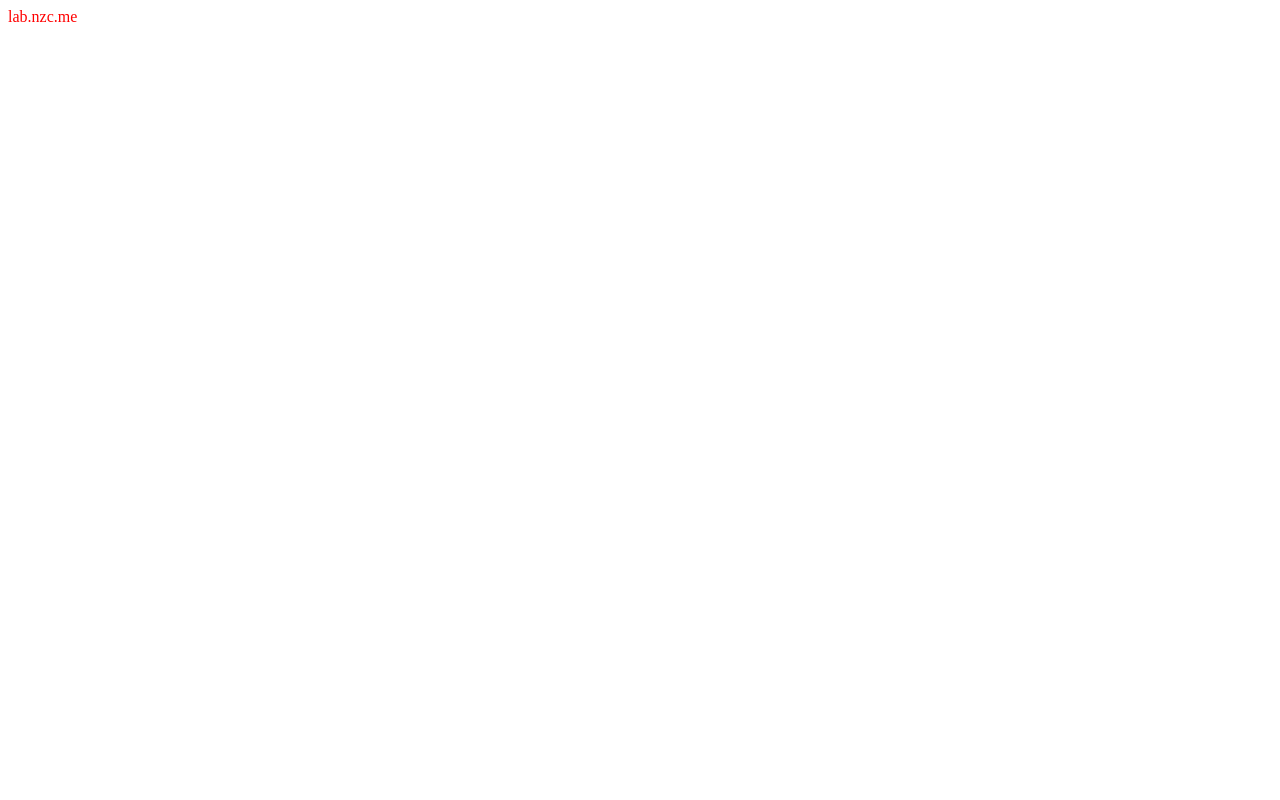
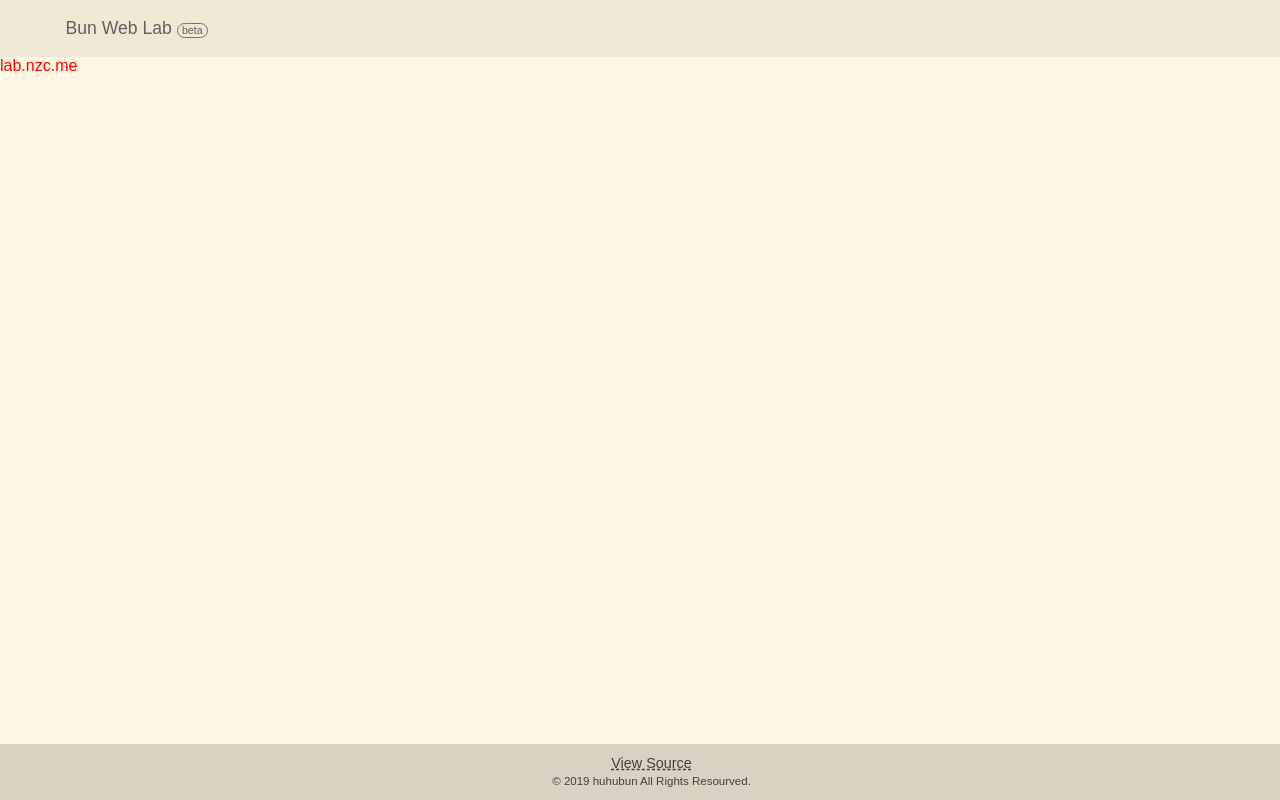
Before and after one commit to huhubun/BunLab, a Vue app: page / in a window 1280 px wide. Built offline with nearby package versions, Linux system fonts and the light colour scheme.

Commit message:
添加 header 和 footer

```diff
--- a/assets/index.dev.html
+++ b/assets/index.dev.html
@@ -5,7 +5,8 @@
     <meta charset="utf-8" />
     <meta http-equiv="X-UA-Compatible" content="IE=edge" />
     <meta name="viewport" content="width=device-width, initial-scale=1.0" />
-    <title>Bun Web Lab - dev</title>
+    <title>[!!DEV!!] Bun Web Lab</title>
+    <link href="https://cdn.staticfile.org/pure/1.0.0/pure-min.css" rel="stylesheet" />
 </head>
 
 <body>
--- a/assets/index.prod.html
+++ b/assets/index.prod.html
@@ -6,6 +6,7 @@
     <meta http-equiv="X-UA-Compatible" content="IE=edge" />
     <meta name="viewport" content="width=device-width, initial-scale=1.0" />
     <title>Bun Web Lab</title>
+    <link href="https://cdn.staticfile.org/pure/1.0.0/pure-min.css" rel="stylesheet" />
 </head>
 
 <body>
--- a/src/app.vue
+++ b/src/app.vue
@@ -1,20 +1,31 @@
 <template>
-  <div id="app">
+  <div>
+    <lab-header/>
     <div id="url">{{ text }}</div>
+    <lab-footer/>
   </div>
 </template>
 
 <script>
+import LabHeader from './components/lab-header.vue'
+import LabFooter from './components/lab-footer.vue'
 export default {
   data() {
     return {
       text: 'lab.nzc.me'
     }
+  },
+  components: {
+    LabHeader,
+    LabFooter
   }
 }
 </script>
 
-<style lang="stylus" scoped>
+<style lang="stylus">
+body
+  background-color: rgb(253, 246, 227)
+
 #url
   color: red
 </style>
--- /dev/null
+++ b/src/components/lab-footer.vue
@@ -0,0 +1,41 @@
+<template>
+  <footer>
+    <ul>
+      <li>
+        <a href="https://github.com/huhubun/BunLab" target="_blank">View Source</a>
+      </li>
+      <li class="copyright">&copy; 2019 huhubun All Rights Resourved.</li>
+    </ul>
+  </footer>
+</template>
+
+<script>
+export default {
+
+}
+</script>
+
+<style lang="stylus" scoped>
+footer
+  text-align: center
+  font-size: 0.9em
+  background-color: rgb(217, 210, 194)
+  color: rgb(66, 66, 66)
+  width: 100%
+  position: fixed
+  bottom: 0
+  padding: 0.8em
+
+footer ul
+  list-style: none
+  margin: 0
+  padding: 0
+
+footer a
+  color: rgb(66, 66, 66)
+  text-decoration: underline dashed
+
+footer .copyright
+  font-size: 0.8em
+  margin-top: 0.3em
+</style>
--- /dev/null
+++ b/src/components/lab-header.vue
@@ -0,0 +1,40 @@
+<template>
+  <header>
+    <div class="pure-menu pure-menu-horizontal">
+      <a href="/" class="pure-menu-link pure-menu-heading">Bun Web Lab
+        <small>beta</small>
+      </a>
+    </div>
+  </header>
+</template>
+
+<script>
+export default {
+
+}
+</script>
+
+<style lang="stylus" scoped>
+header
+  padding: 0.6em 3em
+  background-color: rgb(238, 232, 213)
+
+header .pure-menu-heading
+  text-transform: none
+  font-size: 1.1em
+
+header .pure-menu-link
+  color: rgb(97, 97, 97)
+
+header .pure-menu-link:hover
+  background-color: transparent
+
+header a small
+  font-size: 0.6em
+  border: 1px solid rgb(114, 114, 114)
+  padding: 0.02em 0.4em
+  border-radius: 0.8em
+
+header .project-name
+  border-left: 1px solid rgb(114, 114, 114)
+</style>
```
